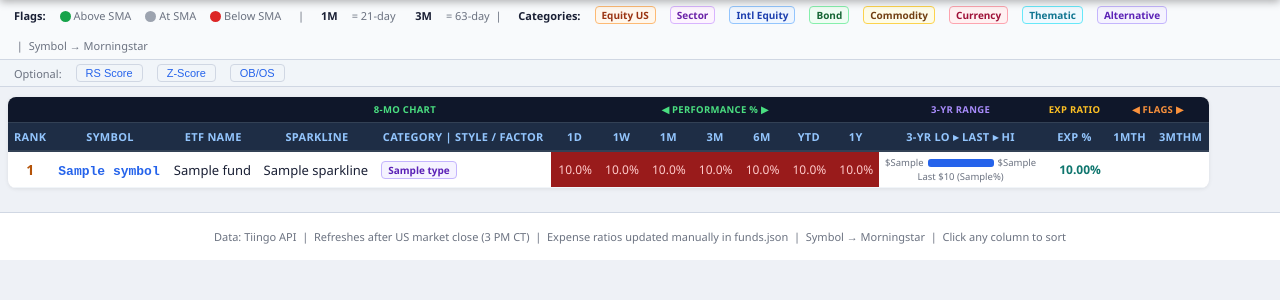
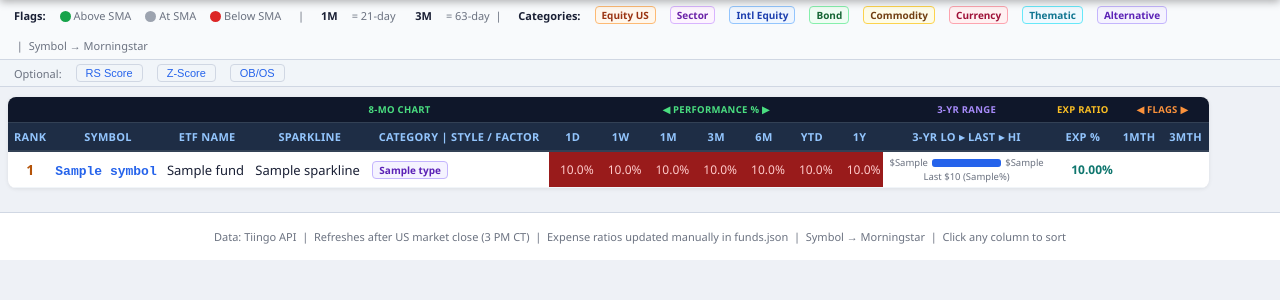
Before and after one commit to Jamesm2009/ETF-Dashboard, a Flask app: template templates/index.html in a window 1280 px wide. Shown: the part 58-358 px from the top of the page. Run offline with Flask 3, Linux system fonts and the light colour scheme; the template is opened without the code that fills it: most values are stand-ins (such as "Sample title", 1, 10 or a date in 2020).

Commit message:
Update index.html

```diff
--- a/templates/index.html
+++ b/templates/index.html
@@ -134,12 +134,12 @@ tr.cat-currency    { background: var(--cur-bg); }
 tr.cat-thematic    { background: var(--the-bg); }
 tr.cat-alternative { background: var(--alt-bg); }
 
-td { padding: 5px 6px; white-space: nowrap; vertical-align: middle; }
+td { padding: 3px 3px; white-space: nowrap; vertical-align: middle; }
 td.rank  { font-weight: 800; font-size: 14px; color: var(--gold); text-align: center; width: 30px; }
 td.sym a { font-weight: 700; font-size: 13px; font-family: 'Courier New', monospace; color: var(--accent); text-decoration: none; }
 td.sym a:hover { text-decoration: underline; }
 td.fname { max-width: 180px; overflow: hidden; text-overflow: ellipsis; font-weight: 500; }
-td.ftype { max-width: 270px; overflow: hidden; text-overflow: ellipsis; font-size: 11px; }
+td.ftype { max-width: 160px; overflow: hidden; text-overflow: ellipsis; font-size: 11px; }
 td.spark { padding: 3px 5px; }
 td.num   { text-align: right; font-variant-numeric: tabular-nums; font-size: 12px; min-width: 46px; }
 td.na    { text-align: right; color: var(--muted); }
@@ -290,7 +290,7 @@ footer { text-align: center; padding: 16px; color: var(--muted); font-size: 11px
       <th onclick="sortTable(15)" data-col="15" class="col-hidden zsc-col">Z-Score</th>
       <th onclick="sortTable(16)" data-col="16" class="col-hidden obos-col">OB / OS</th>
       <th onclick="sortTable(17)" data-col="17">1Mth</th>
-      <th onclick="sortTable(18)" data-col="18">3MthM</th>
+      <th onclick="sortTable(18)" data-col="18">3Mth</th>
     </tr>
   </thead>
   <tbody>
@@ -363,8 +363,8 @@ footer { text-align: center; padding: 16px; color: var(--muted); font-size: 11px
       {% else %}<span style="color:var(--muted)">—</span>{% endif %}
     </td>
 
-    <td class="flag-cell" title="±1M: vs 21-day SMA"><span class="fc fc-{{ f.trade_flag }}"></span></td>
-    <td class="flag-cell" title="±3M: vs 63-day SMA"><span class="fc fc-{{ f.trend_flag }}"></span></td>
+    <td class="flag-cell" title="1Mth: vs 21-day SMA Trend"><span class="fc fc-{{ f.trade_flag }}"></span></td>
+    <td class="flag-cell" title="3thM: vs 63-day SMA Trend"><span class="fc fc-{{ f.trend_flag }}"></span></td>
   </tr>
   {% endfor %}
   </tbody>
```
